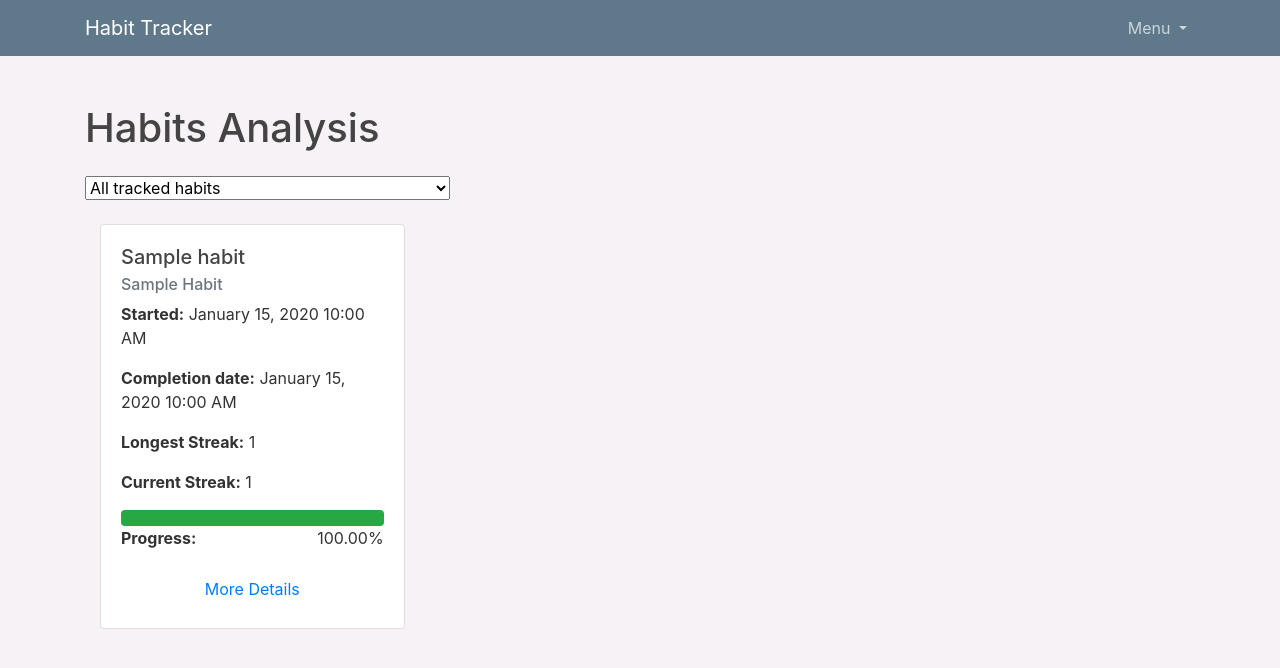
After one commit to UsfZA/Habit-Tracker, a Django app: page /HabitsAnalysis/ in a window 1280 px wide. The commit adds this page. Shown: the top 668 px of the page. Run offline with Django 4.2, Linux system fonts and the light colour scheme; a user stored in the database is signed in; tables that the repository leaves empty hold one stand-in row (values such as "Sample post"); some libraries are stand-ins or nearby versions.

Commit message:
added update, delete, analytics

```diff
--- a/habit/models.py
+++ b/habit/models.py
@@ -82,7 +82,7 @@ class TaskTracker(models.Model):
 
 
     @classmethod
-    def create_tasks(cls, habit):
+    def create_tasks(cls, habit, r=0):
         """
         Populate Task table with habit tasks and their due dates
         """
@@ -96,9 +96,9 @@ class TaskTracker(models.Model):
 
         # Increment the due_date and start_date by time_skip,
         # skip the first iteration for start_date
-        for i in range(1, habit.num_of_tasks+1):
+        for i in range(r+1, habit.num_of_tasks+(r+1)):
             due_date += time_skip
-            if i == 1:
+            if i == r+1:
                 current_start_date = start_date
             else:
                 current_start_date += time_skip
--- /dev/null
+++ b/habit/templates/analysis.html
@@ -0,0 +1,86 @@
+{% extends "base.html" %}
+
+{% block content %}
+    <h1 class="my-4">Habits Analysis</h1>
+    <!-- Dropdown for selecting period -->
+    <div class="mb-4"> <!-- Add margin-bottom for spacing -->
+        <select class="form-select" onchange="showHabits(this.value)">
+            <option value="all">All tracked habits</option>
+            <option value="daily">Daily habits</option>
+            <option value="weekly">Weekly habits</option>
+            <option value="monthly">Monthly habits</option>
+            <option value="longest-streak">Longest run streak over all defined habits</option>
+            <option value="longest-current-streak">Longest current streak over all defined habits</option>
+            <option value="habit-longest-streak">Longest Streak for Habit :</option>
+        </select>
+    </div>
+
+    <div class="container">
+        <div class="row">
+            <div class="col-md-11">
+                <!-- Display All Habits -->
+                <div id="all-active-habits">
+                    <div class="row">
+                        {% for habit in all_habits %}
+                            {% include 'habit_card.html' %}
+                        {% endfor %}
+                    </div>
+                </div>
+                <!-- Display Daily Habits -->
+                <div id="daily-active-habits" style="display: none;">
+                    <div class="row">
+                        {% for habit in daily_habits %}
+                            {% include 'habit_card.html' %}
+                        {% endfor %}
+                    </div>
+                </div>
+                <!-- Display Weekly Habits -->
+                <div id="weekly-active-habits" style="display: none;">
+                    <div class="row">
+                        {% for habit in weekly_habits %}
+                            {% include 'habit_card.html' %}
+                        {% endfor %}
+                    </div>
+                </div>
+                <!-- Display Monthly Habits -->
+                <div id="monthly-active-habits" style="display: none;">
+                    <div class="row">
+                        {% for habit in monthly_habits %}
+                            {% include 'habit_card.html' %}
+                        {% endfor %}
+                    </div>
+                </div>
+                <!-- Display Longest Streak -->
+                <div id="longest-streak-active-habits" style="display: none;">
+                    <div class="row">
+                        {% for habit in longest_all_streak %}
+                            {% include 'habit_card.html' %}
+                        {% endfor %}
+                    </div>
+                </div>
+                <!-- Display Longest Current Streak -->
+                <div id="longest-current-streak-active-habits" style="display: none;">
+                        {% for habit in longest_current_all_streak %}
+                            {% include 'habit_card.html' %}
+                        {% endfor %}
+                    </div>
+                </div>
+            </div>
+        </div>
+    </div>
+
+    <script>
+        function showHabits(period) {
+            // Hide all habit sections
+            document.getElementById('all-active-habits').style.display = 'none';
+            document.getElementById('daily-active-habits').style.display = 'none';
+            document.getElementById('weekly-active-habits').style.display = 'none';
+            document.getElementById('monthly-active-habits').style.display = 'none';
+            document.getElementById('longest-streak-active-habits').style.display = 'none';
+            document.getElementById('longest-current-streak-active-habits').style.display = 'none';
+
+            // Show the selected habit section
+            document.getElementById(`${period}-active-habits`).style.display = 'block';
+        }
+    </script>
+{% endblock %}
--- a/habit/templates/base.html
+++ b/habit/templates/base.html
@@ -6,6 +6,8 @@
     <meta name="viewport" content="width=device-width, initial-scale=1, shrink-to-fit=no">
     <link rel="stylesheet" href="https://maxcdn.bootstrapcdn.com/bootstrap/4.0.0/css/bootstrap.min.css" integrity="sha384-Gn5384xqQ1aoWXA+058RXPxPg6fy4IWvTNh0E263XmFcJlSAwiGgFAW/dAiS6JXm" crossorigin="anonymous">
     <link rel="stylesheet" type="text/css" href="{% static 'habit/main.css' %}">
+    <script src="{% static 'fontawesomefree/js/all.min.js' %}"></script>
+    <link href="{% static 'fontawesomefree/css/all.min.css' %}" rel="stylesheet" type="text/css">
     {% if title %}
         <title>Habit Tracker - {{ title }}</title>
     {% else %}
@@ -16,19 +18,23 @@
     <header class="site-header">
         <nav class="navbar navbar-expand-md navbar-dark bg-steel fixed-top">
             <div class="container">
-                <a class="navbar-brand mr-4" href="{% url 'habit-home' %}"> Habit Tracker </a>
+                <a class="navbar-brand mr-4" href="{% url 'habit-home' %}"><i class="fa-solid fa-house"></i>    Habit Tracker </a>
                 <button class="navbar-toggler" type="button" data-toggle="collapse" data-target="#navbarToggle" aria-controls="navbarToggle" aria-expanded="false" aria-label="Toggle navigation">
                     <span class="navbar-toggler-icon"></span>
                 </button>
                 <div class="collapse navbar-collapse" id="navbarToggle">
-                    <div class="navbar-nav mr-auto">
-                        <a class="nav-item nav-link" href="{% url 'habit-home' %}">Home</a>
-                        <a class="nav-item nav-link" href="{% url 'habit-about' %}">About</a>
-                    </div>
-                    <div class="navbar-nav">
-                        <a class="nav-item nav-link" href="{% url 'profile' %}">Profile</a>
-                        <a class="nav-item nav-link" href="{% url 'logout' %}">Logout</a>
-                    </div>
+                    <div class="navbar-nav ml-auto">
+                        <div class="nav-item dropdown">
+                            <a class="nav-link dropdown-toggle" href="#" id="navbarDropdown" role="button" data-toggle="dropdown" aria-haspopup="true" aria-expanded="false">
+                                Menu
+                            </a>
+                            <div class="dropdown-menu" aria-labelledby="navbarDropdown">
+                                <a class="dropdown-item" href="{% url 'profile' %}">Profile</a>
+                                <a class="dropdown-item" href="{% url 'habit-about' %}">About</a>
+                                <div class="dropdown-divider"></div>
+                                <a class="dropdown-item" href="{% url 'logout' %}">Logout</a>
+                            </div>
+                        </div>
                 </div>
             </div>
         </nav>
--- a/habit/templates/habit_card.html
+++ b/habit/templates/habit_card.html
@@ -1,12 +1,18 @@
 <div class="col-md-6 mb-4">
     <div class="card">
         <div class="card-body d-flex flex-column">
-            <h5 class="card-title" style="max-height: 3.6rem; overflow: hidden; text-overflow: ellipsis; white-space: nowrap;">{{ habit.name.capitalize }}</h5>
+            <div class="d-flex justify-content-between align-items-center">
+                <h5 class="card-title" style="max-height: 3.6rem; overflow: hidden; text-overflow: ellipsis; white-space: nowrap;">{{ habit.name.capitalize }}</h5>
+                <div class="btn-group">
+                    <a class="btn btn-text mt-1" href="{% url 'habit-update' habit_id=habit.id %}"><i class="fas fa-edit"></i></a>
+                    <a class="btn btn-text mt-1" href="{% url 'habit-deletion' habit_id=habit.id %}"><i class="fas fa-trash text-danger"></i></a>
+                </div>
+            </div>
             <h6 class="card-subtitle mb-2 text-muted">{{ habit.period.capitalize }} Habit</h6>
             <p class="card-text"><strong>Started:</strong> {{ habit.creation_time|date:"F d, Y g:i A" }}</p>
             <p class="card-text"><strong>Completion date:</strong> {{ habit.completion_date|date:"F d, Y g:i A" }}</p>
             {% with streak=habit.streak.first %}
-                <p class="card-text"><strong>Highest Streak:</strong> {{ streak.longest_streak }}</p>
+                <p class="card-text"><strong>Longest Streak:</strong> {{ streak.longest_streak }}</p>
                 <p class="card-text"><strong>Current Streak:</strong> {{ streak.current_streak }}</p>
             {% endwith %}
             <div class="progress mt-auto">
@@ -20,7 +26,7 @@
                     <p class="progress-text">{{ habit.progress_percentage|floatformat:"2" }}%</p>
                 </div>
             </div>
-            <a class="btn btn-danger btn-block mt-2" href="{% url 'habit_detail' habit_id=habit.id %}">More Details</a>
+            <a class="btn btn-text btn-block mt-1" href="{% url 'habit_detail' habit_id=habit.id %}">More Details</a>
         </div>
     </div>
 </div>
--- a/habit/templates/habit_details.html
+++ b/habit/templates/habit_details.html
@@ -19,7 +19,7 @@
                                     <p><i class="bi bi-check2"></i> <strong>Total Tasks:</strong> {{ habit.num_of_tasks }}</p>
                                 </div>
                                 <div class="col text-rightt">
-                                    <p><i class="bi bi-check2"></i> <strong>Tasks In progress:</strong> {{ habit.num_of_tasks|sub:habit.num_of_completed_tasks }}</p>
+                                    <p><i class="bi bi-check2"></i> <strong>Tasks In progress:</strong> {{ habit.num_of_tasks|sub:habit.num_of_completed_tasks|sub:streak.num_of_failed_tasks}}</p>
                                 </div>
                             </div>
                             <div class="row">
--- a/habit/views.py
+++ b/habit/views.py
@@ -1,5 +1,7 @@
-from django.shortcuts import render, redirect
-from django.http import JsonResponse
+from datetime import timedelta
+from django.shortcuts import render, redirect, get_object_or_404
+from django.db.models import Max
+from django.http import JsonResponse, HttpResponseNotFound
 from django.utils import timezone
 from django.contrib import messages
 from django.contrib.auth.models import User
@@ -7,9 +9,15 @@ from django.contrib.auth.decorators import login_required
 from Users.utils import update_profile
 from .forms import HabitForm
 from .models import TaskTracker, Habit, Streak, Achievement
-from .utils import extract_first_failed_task
-from .analytics import due_today_tasks, available_tasks, habit_by_period, calculate_progress
-from django.http import HttpResponseNotFound
+from .utils import extract_first_failed_task, convert_period_to_days
+from .analytics import (
+    due_today_tasks, available_tasks,
+    calculate_progress, longest_current_streak_over_all_habits,
+    all_tracked_habits, habits_by_period,
+    longest_streak_over_all_habits,
+
+)
+
 
 
 class HabitView():
@@ -54,6 +62,7 @@ class HabitView():
         except User.DoesNotExist:
             pass
 
+
         if request.method == 'POST':
             task_id = request.POST.get('task_id')
             habit_id = request.POST.get('habit_id')
@@ -86,8 +95,8 @@ class HabitView():
                 return JsonResponse({'status': 'error', 'message': 'Task not found'})
 
         context = {
-            'daily_tasks': due_today_tasks(user_id=user_id),
-            'weekly_tasks': available_tasks(user_id=user_id),
+            'due_today_tasks': due_today_tasks(user_id=user_id),
+            'available_tasks': available_tasks(user_id=user_id),
             'user_full_name': user_full_name.split()[0].capitalize()
         }
 
@@ -141,19 +150,72 @@ class HabitView():
 
     @staticmethod
     @login_required
-    def delete_habit(cls, request, habit_id):
-        try:
-            habit = Habit.objects.get(pk=habit_id)
-            habit_name = habit.name
-            habit.delete()
-            messages.success(f"{habit_name} Habit deleted successfully")
-            return redirect('active_habits')
-        except Habit.DoesNotExist:
-            return HttpResponseNotFound("Habit does not exist")
+    def delete_habit(request, habit_id):
+        habit = get_object_or_404(Habit, pk=habit_id)
+
+
+        if request.method == 'POST':
+            try:
+                habit.delete()
+                messages.success(request, f"{habit.name} Habit deleted successfully")
+                return redirect('active_habits')
+            except Habit.DoesNotExist:
+                return HttpResponseNotFound("Habit does not exist")
+
+        return render(request, 'habit_confirm_delete.html', {'habit': habit})
+
 
     @staticmethod
-    def update_habit():
-        pass
+    @login_required
+    def update_habit(request, habit_id):
+        habit = get_object_or_404(Habit, pk=habit_id)
+        failed_tasks = get_object_or_404(Streak, habit_id=habit_id).num_of_failed_tasks
+        num_of_complted_tasks = habit.num_of_completed_tasks
+        now = timezone.now()
+        if request.method == 'POST':
+            form = HabitForm(request.POST, instance=habit)
+            if form.is_valid():
+                # Validate if the goal is smaller than the period
+                if not form.is_goal_achievable():
+                    messages.error(request, '''The frequency results in a goal that is not
+                                achievable. Choose a longer goal.''')
+                    return render(request, 'add_habit.html', {'form': form})
+
+                # Save the form to update the habit
+                habit = form.save(commit=False)
+
+                # Retrieve the maximum task number
+                max_task_number_query = TaskTracker.objects.filter(habit_id=habit_id, task_status='Completed').aggregate(max_task_number=Max('task_number'))
+                max_task_number = max_task_number_query['max_task_number']
+
+                # delete incomplted tasks
+                TaskTracker.objects.filter(habit=habit, task_status = 'In progress').delete()
+
+                # Calculate or update num_of_tasks
+                num_of_period = convert_period_to_days(habit.period)
+                habit.num_of_tasks = (habit.goal // num_of_period) * habit.frequency
+
+                # Calculate or update completion_date if it's not provided in the form
+                habit.completion_date = now + timedelta(hours=habit.goal * 24)
+
+                # create new tasks for the habit
+                TaskTracker.create_tasks(habit, max_task_number)
+
+                #  Add progress on goal to the new goal
+                habit.goal = habit.goal + (now - habit.creation_time).days
+
+                # add completed task to the new num of tasks
+                habit.num_of_tasks = habit.num_of_tasks + num_of_complted_tasks + failed_tasks
+
+                # Save the form to update the habit
+                habit = form.save()
+
+                messages.success(request, f"{habit.name} Habit updated successfully")
+                return redirect('active_habits')
+        else:
+            form = HabitForm(instance=habit)
+        return render(request, 'habit_update.html', {'form': form, 'habit': habit})
+
 
 class AnalyticModel():
     @staticmethod
@@ -176,7 +238,10 @@ class AnalyticModel():
                                     ).prefetch_related('streak')
 
         # Filter tracked habits with the same periodicity
-        daily_habits, weekly_habits, monthly_habits = habit_by_period(all_active_habits)
+        daily_habits = habits_by_period('daily')(all_active_habits)
+        weekly_habits = habits_by_period('weekly')(all_active_habits)
+        monthly_habits = habits_by_period('monthly')(all_active_habits)
+
 
 
         # Calculate progress percentage for each active habit
@@ -186,12 +251,15 @@ class AnalyticModel():
         calculate_progress(weekly_habits)
         calculate_progress(monthly_habits)
 
+        # Construct the context dictionary
+
+
 
         context = {
             'active_habits': all_active_habits,
             'daily_habits': daily_habits,
             'weekly_habits': weekly_habits,
-            'monthly_habits': monthly_habits
+            'monthly_habits': monthly_habits,
         }
         return render(request, 'active_habits.html', context)
 
@@ -223,6 +291,45 @@ class AnalyticModel():
 
         return render(request, 'habit_details.html', context)
 
+from django.shortcuts import render
+
+@login_required
+def habit_analysis_view(request):
+    user_id = request.user.id
+
+    # Retrieve all tracked habits and filter them by period
+    all_habits = all_tracked_habits(user_id=user_id)
+    daily_habits = habits_by_period('daily')(all_habits)
+    weekly_habits = habits_by_period('weekly')(all_habits)
+    monthly_habits = habits_by_period('monthly')(all_habits)
+
+    # Retrieve the habit with the longest streak
+    longest_current_all_streak = longest_current_streak_over_all_habits()
+
+    longest_all_streak = longest_streak_over_all_habits()
+
+    calculate_progress(all_habits)
+    calculate_progress(daily_habits)
+    calculate_progress(weekly_habits)
+    calculate_progress(monthly_habits)
+    calculate_progress(longest_all_streak)
+    calculate_progress(longest_current_all_streak)
+
+
+
+    # Construct the context dictionary
+    context = {
+        'all_habits': all_habits,
+        'daily_habits': daily_habits,
+        'weekly_habits': weekly_habits,
+        'monthly_habits': monthly_habits,
+        'longest_all_streak': longest_all_streak,
+        'longest_current_all_streak': longest_current_all_streak
+    }
+
+    # Render the template with the context data
+    return render(request, 'analysis.html', context)
+
 
 def about(request):
     """
--- a/habit_project/settings.py
+++ b/habit_project/settings.py
@@ -35,6 +35,7 @@ INSTALLED_APPS = [
     'Users.apps.UsersConfig',
     'crispy_forms',
     'mathfilters',
+    'fontawesomefree',
     'django_extensions',
     'django.contrib.admin',
     'django.contrib.auth',
--- a/habit_project/urls.py
+++ b/habit_project/urls.py
@@ -28,7 +28,11 @@ urlpatterns = [
     path('logout', auth_views.LogoutView.as_view(template_name='Users/logout.html'), name='logout'),
     path('home/', habit_views.HabitView.habit_home, name='habit-home'),
     path('addHabit/', habit_views.HabitView.add_habit, name='habit-creation'),
+    path('drophabit/<int:habit_id>/', habit_views.HabitView.delete_habit, name='habit-deletion'),
+    path('edithabit/<int:habit_id>/', habit_views.HabitView.update_habit, name='habit-update'),
     path('about/', habit_views.about, name='habit-about'),
     path('ActiveHabits/', habit_views.AnalyticModel.active_habits, name = 'active_habits'),
-    path('habit/<int:habit_id>/', habit_views.AnalyticModel.habit_detail, name='habit_detail')
+    path('habit/<int:habit_id>/', habit_views.AnalyticModel.habit_detail, name='habit_detail'),
+    path('HabitsAnalysis/', habit_views.habit_analysis_view, name = 'HabitsAnalysis'),
+
 ]
```
Also changed, not shown: habit/analytics.py (+48 -20 lines), habit/forms.py (+8 -6 lines), habit/templates/habit_confirm_delete.html (added, +14 -0 lines), habit/templates/habit_update.html (added, +67 -0 lines), habit/templates/home.html (+7 -12 lines), habit/utils.py (+25 -26 lines), requirements.txt (+10 -12 lines).
